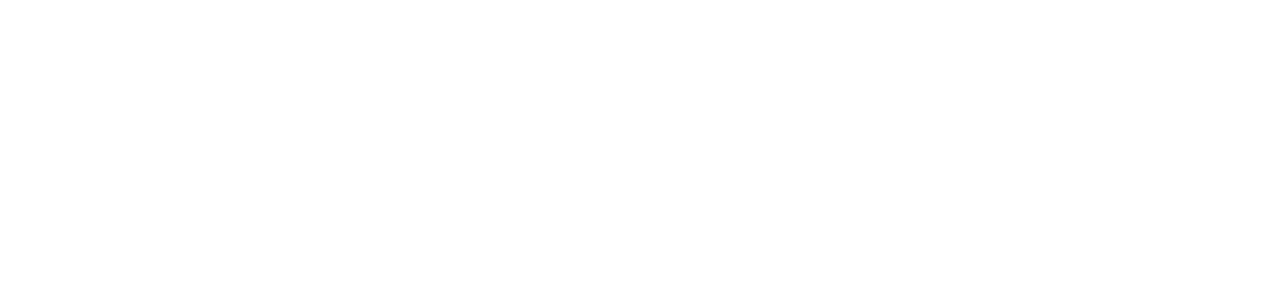
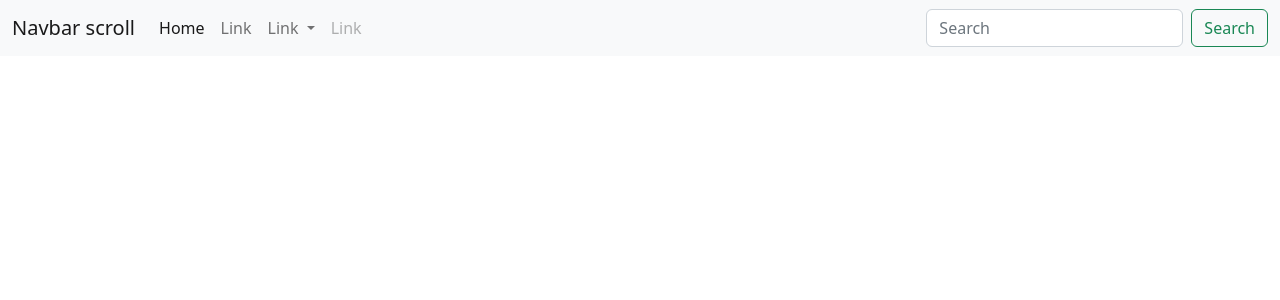
Before and after one commit to uhuru-rawlings/y2mate_clone, an Angular app: page / in a window 1280 px wide. Shown: the top 300 px of the page. Built offline with nearby package versions, Linux system fonts and the light colour scheme.

Commit message:
added navigation component

```diff
--- a/src/app/app-routing.module.ts
+++ b/src/app/app-routing.module.ts
@@ -1,10 +1,14 @@
 import { NgModule } from '@angular/core';
 import { RouterModule, Routes } from '@angular/router';
+import { HomeComponent } from './home/home.component';
 
-const routes: Routes = [];
+const routes: Routes = [
+  {path:'',component: HomeComponent}
+];
 
 @NgModule({
   imports: [RouterModule.forRoot(routes)],
   exports: [RouterModule]
 })
 export class AppRoutingModule { }
+export const navigations = [HomeComponent]
--- a/src/app/app.component.html
+++ b/src/app/app.component.html
@@ -1,2 +1 @@
-
 <router-outlet></router-outlet>
--- a/src/app/app.module.ts
+++ b/src/app/app.module.ts
@@ -1,16 +1,15 @@
 import { NgModule } from '@angular/core';
 import { BrowserModule } from '@angular/platform-browser';
 
-import { AppRoutingModule } from './app-routing.module';
+import { AppRoutingModule,navigations } from './app-routing.module';
 import { AppComponent } from './app.component';
 import { NavbarComponent } from './navbar/navbar.component';
-import { HomeComponent } from './home/home.component';
 
 @NgModule({
   declarations: [
     AppComponent,
     NavbarComponent,
-    HomeComponent
+    navigations
   ],
   imports: [
     BrowserModule,
--- a/src/app/home/home.component.html
+++ b/src/app/home/home.component.html
@@ -1 +1,3 @@
-<p>home works!</p>
+<div class='home_page'>
+    <app-navbar></app-navbar>
+</div>
```
